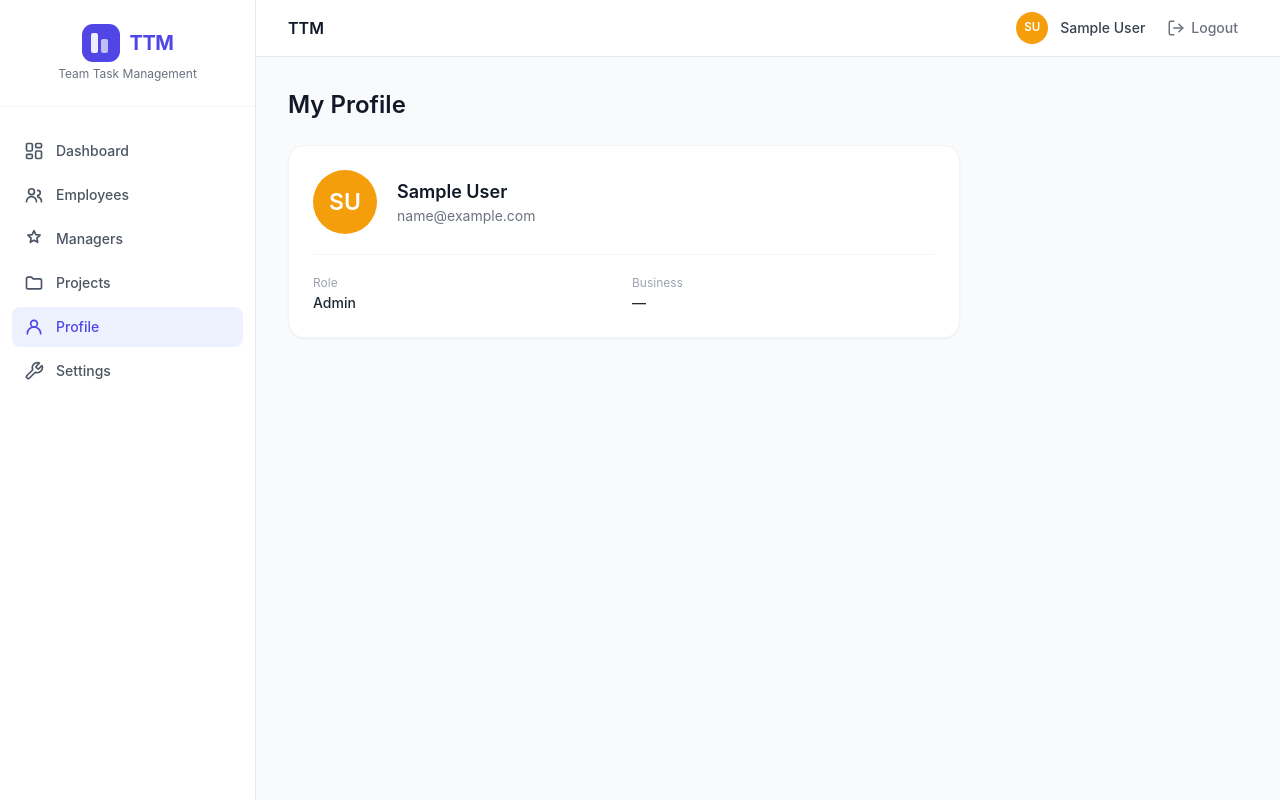
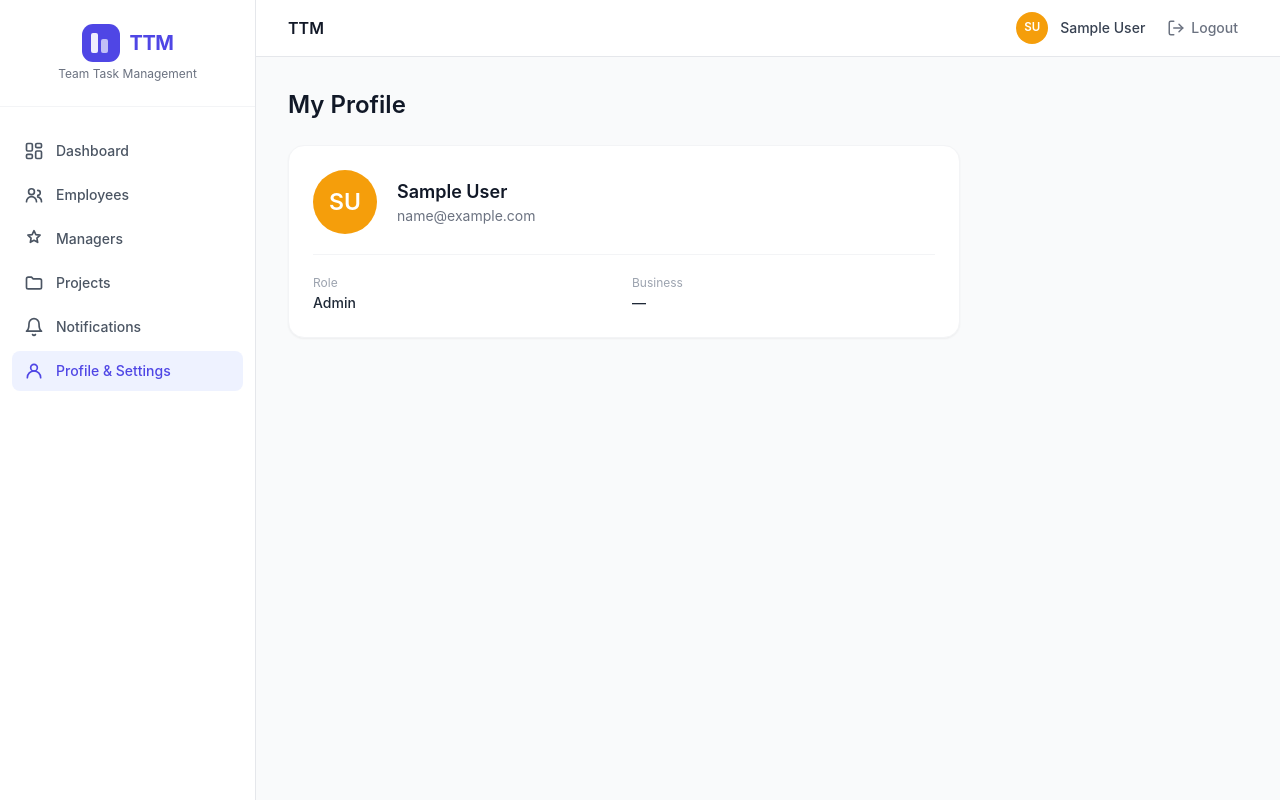
Before and after one commit to mohammedsalihc/TTM, a React (Create React App) app in the folder frontend/: page /profile in a window 1280 px wide. Built offline with nearby package versions, Linux system fonts and the light colour scheme; no server answers; sample sign-in values are in the browser's storage.

Commit message:
Remove dead project card action icons, add Notifications to sidebar

```diff
--- a/frontend/src/components/ProjectCard.tsx
+++ b/frontend/src/components/ProjectCard.tsx
@@ -1,24 +1,23 @@
 import Avatar from './Avatar';
-import RowActions from './RowActions';
 import { Project } from '../types';
 import { colorFromString } from '../utils/avatarColor';
 
 interface ProjectCardProps {
   project: Project;
   onView?: (project: Project) => void;
-  onDelete?: (project: Project) => void;
 }
 
 const formatDate = (iso: string) => new Date(iso).toLocaleDateString('en-US', { month: 'short', day: 'numeric' });
 
 // The card itself is the click target (cursor-pointer + hover shadow signal
-// this). Row actions stop propagation so Delete doesn't also trigger onView.
-// No progress bar here — the real backend has no percent field, and
-// computing one would mean a task-count query per card; a completion
-// indicator belongs on the detail page instead, where tasks are loaded.
-// Owner/members come pre-populated (name+photo) straight from the backend
-// (Mongoose .populate()) — no separate id→name lookup needed on this card.
-function ProjectCard({ project, onView, onDelete }: ProjectCardProps) {
+// this) — edit/delete live on the project detail page's settings menu, not
+// here, so there's no separate row of action icons to wire up or stop
+// propagation for. No progress bar either — the real backend has no percent
+// field, and computing one would mean a task-count query per card; a
+// completion indicator belongs on the detail page instead, where tasks are
+// loaded. Owner/members come pre-populated (name+photo) straight from the
+// backend (Mongoose .populate()) — no separate id→name lookup needed here.
+function ProjectCard({ project, onView }: ProjectCardProps) {
   const maxVisibleAvatars = 4;
   const visibleMembers = project.members.slice(0, maxVisibleAvatars);
   const extraCount = project.members.length - visibleMembers.length;
@@ -65,12 +64,7 @@ function ProjectCard({ project, onView, onDelete }: ProjectCardProps) {
         </div>
       </div>
 
-      <div className="flex items-center justify-between">
-        <p className="text-xs text-gray-400">{project.dueDate ? `Due ${formatDate(project.dueDate)}` : 'No due date'}</p>
-        <div onClick={(e) => e.stopPropagation()}>
-          <RowActions onDelete={() => onDelete?.(project)} />
-        </div>
-      </div>
+      <p className="text-xs text-gray-400">{project.dueDate ? `Due ${formatDate(project.dueDate)}` : 'No due date'}</p>
     </div>
   );
 }
--- a/frontend/src/components/Sidebar.tsx
+++ b/frontend/src/components/Sidebar.tsx
@@ -5,8 +5,8 @@ import {
   UsersIcon,
   ManagersIcon,
   ProjectsIcon,
+  BellIcon,
   ProfileIcon,
-  ToolsIcon,
 } from './icons';
 import { NavItem } from '../types';
 
@@ -15,8 +15,8 @@ const navItems: NavItem[] = [
   { label: 'Employees', icon: <UsersIcon />, path: '/employees' },
   { label: 'Managers', icon: <ManagersIcon />, path: '/managers' },
   { label: 'Projects', icon: <ProjectsIcon />, path: '/projects' },
-  { label: 'Profile', icon: <ProfileIcon />, path: '/profile' },
-  { label: 'Settings', icon: <ToolsIcon />, path: '/settings' },
+  { label: 'Notifications', icon: <BellIcon /> },
+  { label: 'Profile & Settings', icon: <ProfileIcon />, path: '/profile' },
 ];
 
 interface SidebarProps {
@@ -52,18 +52,31 @@ function Sidebar({ isOpen, onClose }: SidebarProps) {
         <nav className="flex-1 px-3 py-6 space-y-1">
           {navItems.map((item) => {
             const isActive = item.path === location.pathname;
+            const className = `w-full flex items-center gap-3 px-3 py-2.5 rounded-lg text-sm font-medium transition-colors ${
+              isActive
+                ? 'bg-indigo-50 text-indigo-600'
+                : 'text-gray-600 hover:bg-gray-50 hover:text-gray-900'
+            }`;
+
+            if (item.path) {
+              return (
+                <Link key={item.label} to={item.path} onClick={onClose} className={className}>
+                  {item.icon}
+                  {item.label}
+                </Link>
+              );
+            }
+
             return (
-              <Link
+              <button
                 key={item.label}
-                to={item.path}
-                onClick={onClose}
-                className={`w-full flex items-center gap-3 px-3 py-2.5 rounded-lg text-sm font-medium transition-colors ${
-                  isActive ? 'bg-indigo-50 text-indigo-600' : 'text-gray-600 hover:bg-gray-50 hover:text-gray-900'
-                }`}
+                type="button"
+                title="Coming soon"
+                className={`${className} text-gray-400 cursor-not-allowed hover:bg-transparent hover:text-gray-400`}
               >
                 {item.icon}
                 {item.label}
-              </Link>
+              </button>
             );
           })}
         </nav>
--- a/frontend/src/components/icons.tsx
+++ b/frontend/src/components/icons.tsx
@@ -64,27 +64,6 @@ export const TasksIcon = ({ size = 20 }: IconProps) => (
   </svg>
 );
 
-export const CompletedIcon = ({ size = 20 }: IconProps) => (
-  <svg {...baseProps(size)} aria-hidden="true">
-    <circle cx="12" cy="12" r="9" />
-    <path d="M8.5 12.5l2.5 2.5 4.5-5" />
-  </svg>
-);
-
-export const InProgressIcon = ({ size = 20 }: IconProps) => (
-  <svg {...baseProps(size)} aria-hidden="true">
-    <circle cx="12" cy="12" r="9" />
-    <path d="M12 7v5l3.5 2" />
-  </svg>
-);
-
-export const OverdueIcon = ({ size = 20 }: IconProps) => (
-  <svg {...baseProps(size)} aria-hidden="true">
-    <path d="M12 9v4M12 17h.01" />
-    <path d="M10.3 3.9L2.4 18a1.5 1.5 0 001.3 2.2h16.6a1.5 1.5 0 001.3-2.2L13.7 3.9a1.5 1.5 0 00-2.6 0z" />
-  </svg>
-);
-
 // Feather Icons (MIT) — "edit-2"
 export const EditIcon = ({ size = 16 }: IconProps) => (
   <svg {...baseProps(size)} aria-hidden="true">
@@ -92,10 +71,11 @@ export const EditIcon = ({ size = 16 }: IconProps) => (
   </svg>
 );
 
-// Feather Icons (MIT) — "tool" (wrench)
-export const ToolsIcon = ({ size = 20 }: IconProps) => (
+// Feather Icons (MIT) — "bell"
+export const BellIcon = ({ size = 20 }: IconProps) => (
   <svg {...baseProps(size)} aria-hidden="true">
-    <path d="M14.7 6.3a1 1 0 000 1.4l1.6 1.6a1 1 0 001.4 0l3.77-3.77a6 6 0 01-7.94 7.94l-6.91 6.91a2.12 2.12 0 01-3-3l6.91-6.91a6 6 0 017.94-7.94l-3.76 3.76z" />
+    <path d="M18 8a6 6 0 00-12 0c0 7-3 9-3 9h18s-3-2-3-9" />
+    <path d="M13.73 21a2 2 0 01-3.46 0" />
   </svg>
 );
 
--- a/frontend/src/pages/Projects.tsx
+++ b/frontend/src/pages/Projects.tsx
@@ -5,10 +5,7 @@ import ProjectCard from '../components/ProjectCard';
 import ProjectFormModal from '../components/ProjectFormModal';
 import Spinner from '../components/Spinner';
 import { SearchIcon } from '../components/icons';
-import {
-  deleteProjectRequest,
-  listProjectsRequest,
-} from '../services/projectService';
+import { listProjectsRequest } from '../services/projectService';
 import { getApiErrorMessage } from '../utils/getApiErrorMessage';
 import { useAuth } from '../context/AuthContext';
 import { Project, PaginationMeta, UserRole } from '../types';
@@ -101,17 +98,6 @@ function Projects() {
     fetchFirstPage();
   };
 
-  const handleDelete = async (project: Project) => {
-    if (!window.confirm(`Delete "${project.name}"? This cannot be undone.`)) return;
-    try {
-      await deleteProjectRequest(project.id);
-      setProjects((prev) => prev.filter((p) => p.id !== project.id));
-      setPagination((prev) => ({ ...prev, total: Math.max(0, prev.total - 1) }));
-    } catch (err) {
-      setError(getApiErrorMessage(err, 'Unable to delete project.'));
-    }
-  };
-
   return (
     <DashboardLayout>
       <div className="flex items-center justify-between mb-6 gap-3">
@@ -160,12 +146,7 @@ function Projects() {
       ) : (
         <div className="grid grid-cols-1 sm:grid-cols-2 xl:grid-cols-3 gap-4">
           {projects.map((project) => (
-            <ProjectCard
-              key={project.id}
-              project={project}
-              onView={(p) => navigate(`/projects/${p.id}`)}
-              onDelete={handleDelete}
-            />
+            <ProjectCard key={project.id} project={project} onView={(p) => navigate(`/projects/${p.id}`)} />
           ))}
         </div>
       )}
--- a/frontend/src/types/nav.ts
+++ b/frontend/src/types/nav.ts
@@ -3,5 +3,8 @@ import { ReactNode } from 'react';
 export interface NavItem {
   label: string;
   icon: ReactNode;
-  path: string;
+  // Absent for nav items whose page doesn't exist yet (e.g. Notifications,
+  // pending Batch 5) — rendered as a non-navigating placeholder instead of
+  // a link to a route that doesn't exist.
+  path?: string;
 }
```
